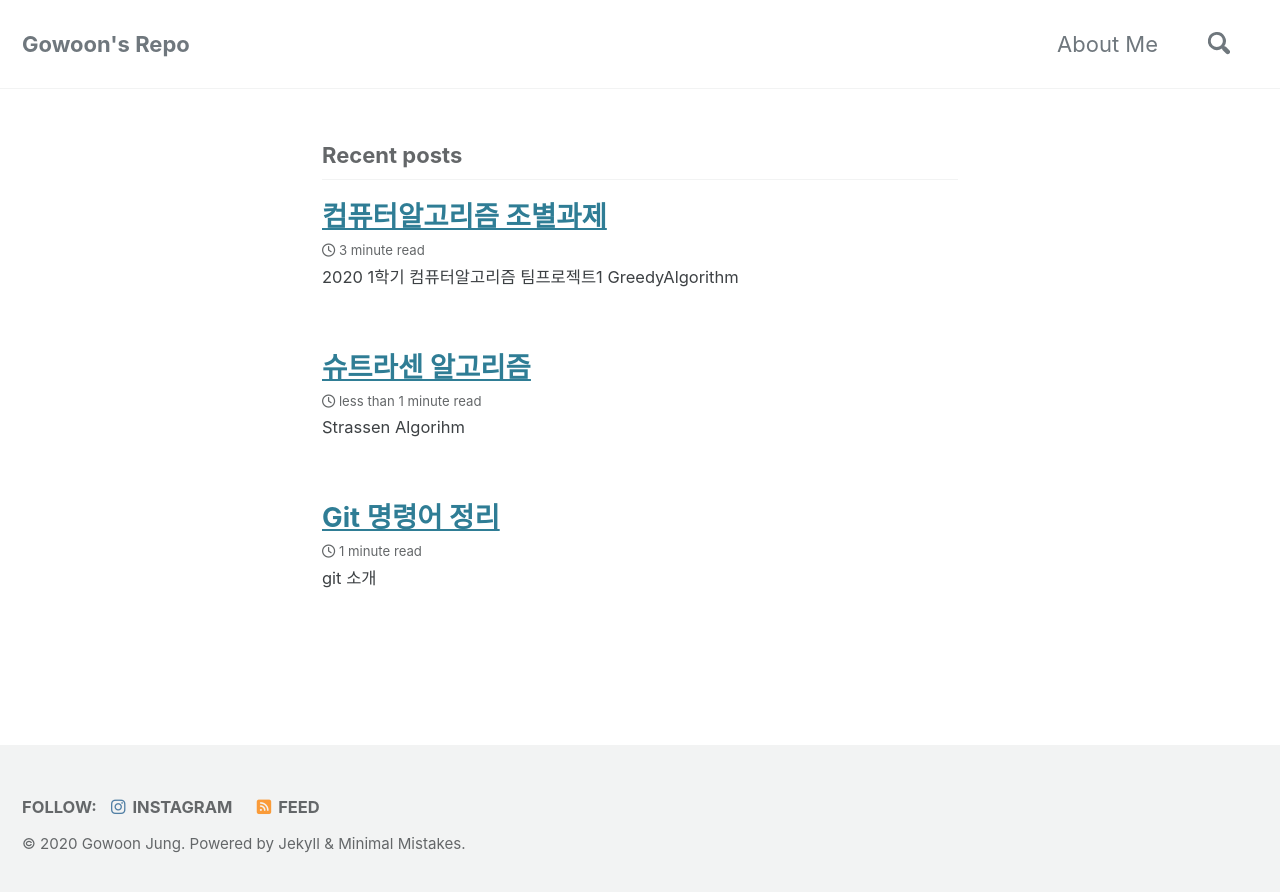
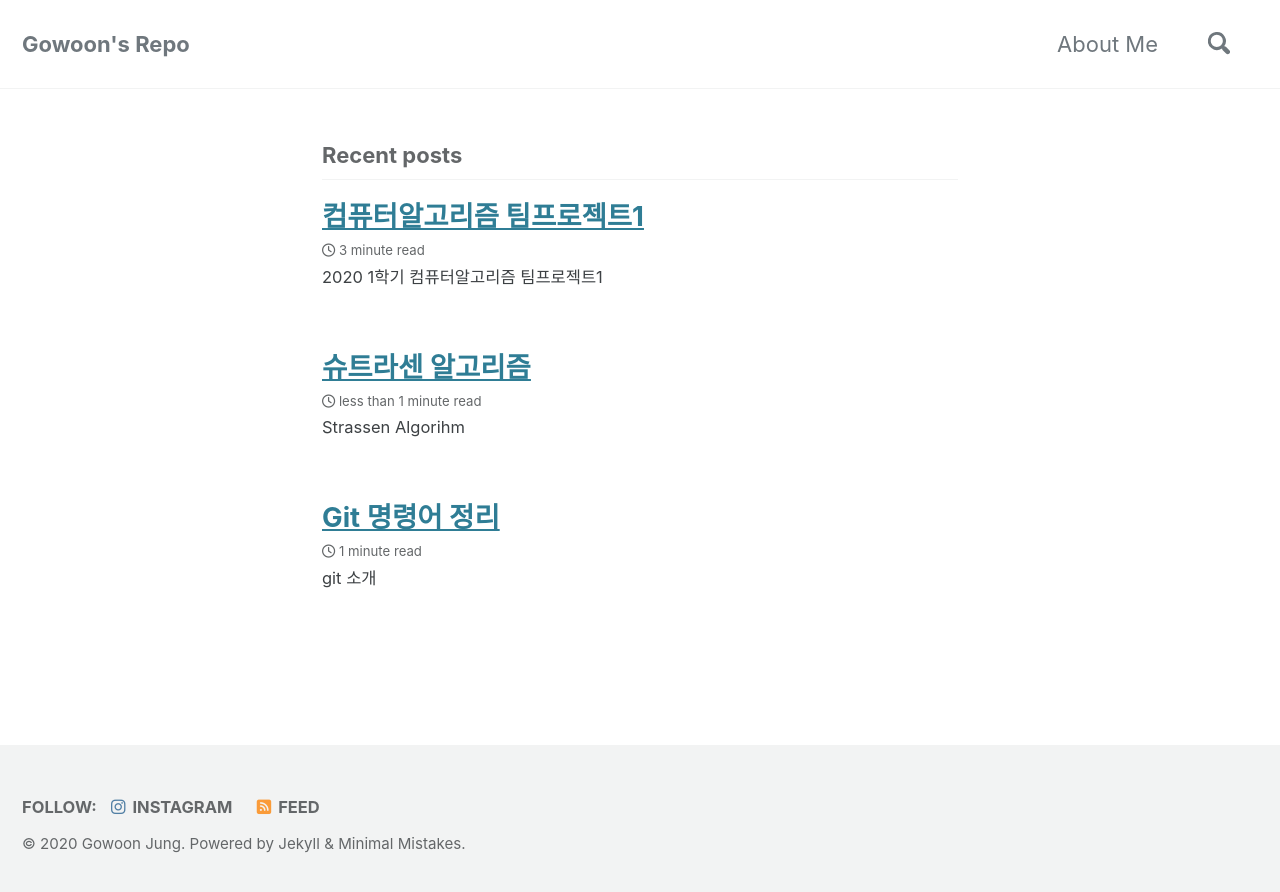
Before and after one commit to GowoonJ/GowoonJ.github.io, a Jekyll site: the page built from index.markdown, in a window 1280 px wide. Shown: the top 892 px of the page. Built offline with Jekyll 4.4.1, drawn with Linux system fonts in a browser that asks for light colours; cached includes are drawn as plain includes; nearby versions of some CDN libraries; the list of posts is cut into pages by our own code.

Commit message:
edit post

```diff
--- a/_posts/2020-04-25-컴퓨터알고리즘-팀프로젝트1.markdown
+++ b/_posts/2020-04-25-컴퓨터알고리즘-팀프로젝트1.markdown
@@ -1,11 +1,11 @@
 ---
 layout: single
-title:  "컴퓨터알고리즘 조별과제"
+title:  "컴퓨터알고리즘 팀프로젝트1"
 date:   2020-04-25 01:19:40 +0900
 categories: jekyll update
 ---
 
-## 2020 1학기 컴퓨터알고리즘 팀프로젝트1 GreedyAlgorithm
+## 2020 1학기 컴퓨터알고리즘 팀프로젝트1
 
 ### Java Swing 이용하여 자판기 GUI 구현
 
```
